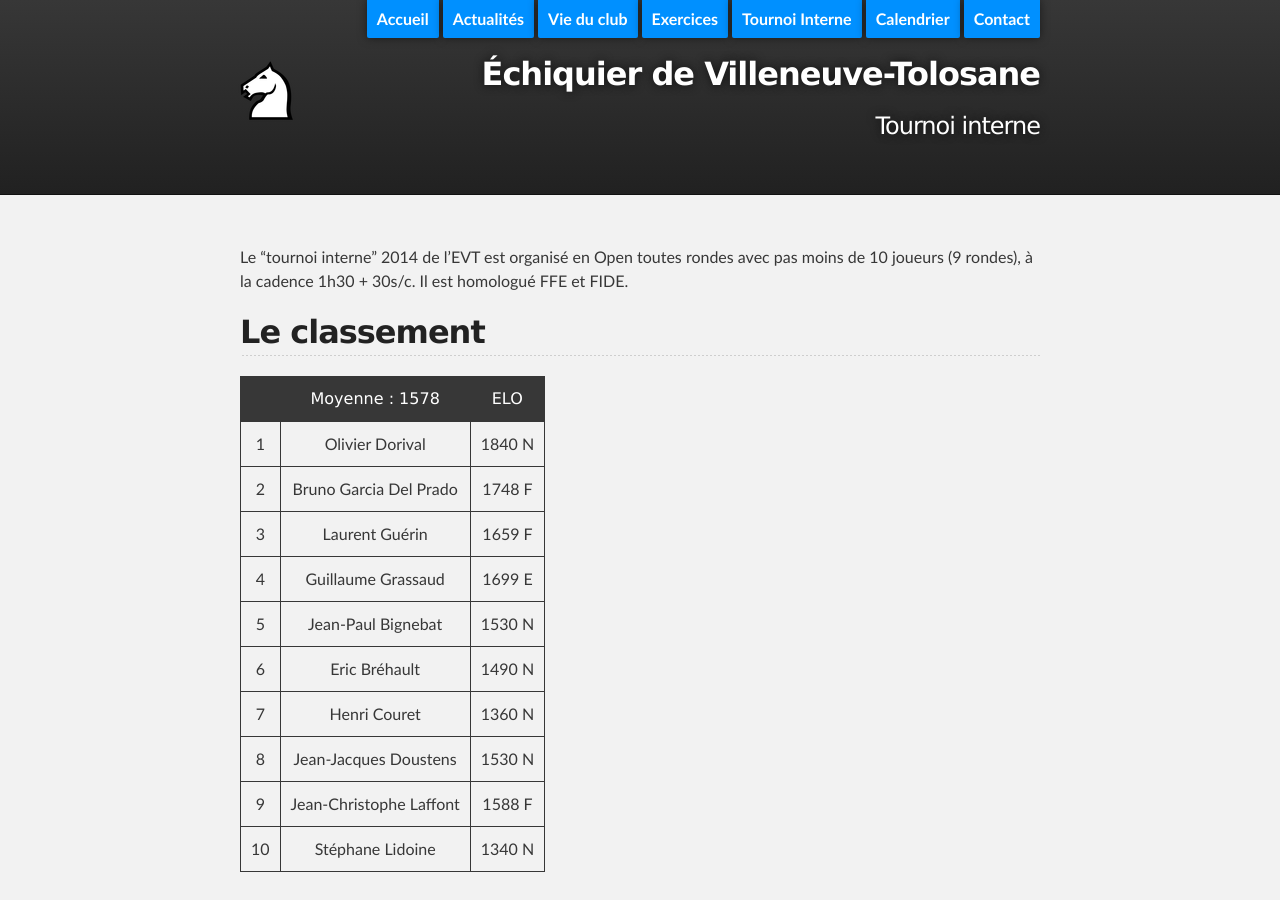
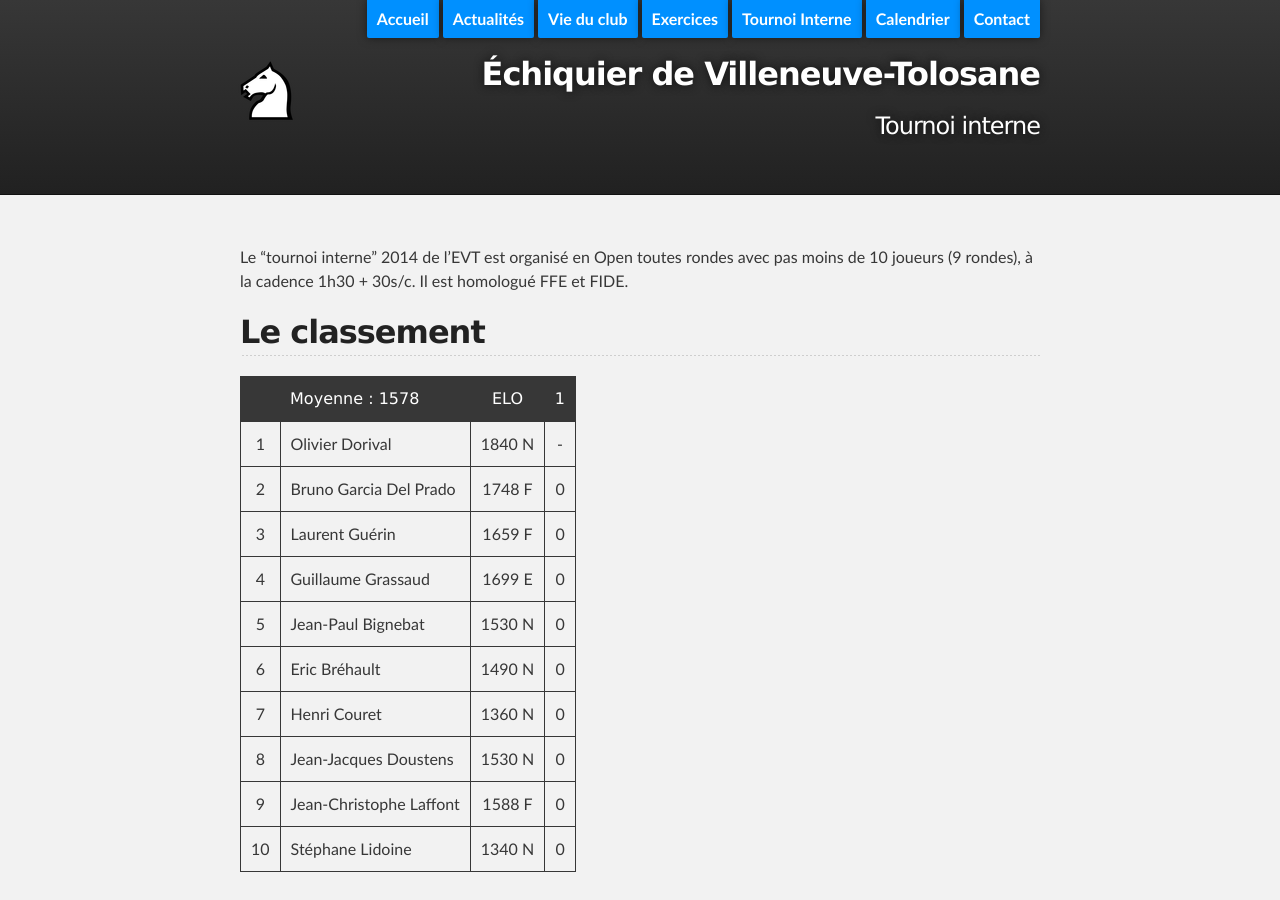
Before and after one commit to echiquier-villeneuve-tolosane/echiquier-villeneuve-tolosane.github.io, a Jekyll site: the page built from tournoiinterne.md, in a window 1280 px wide and 900 px high. Built offline with Jekyll 4.4.1, drawn with Linux system fonts in a browser that asks for light colours; nearby versions of some CDN libraries.

Commit message:
Updated tournoiinterne.md

```diff
--- a/tournoiinterne.md
+++ b/tournoiinterne.md
@@ -9,18 +9,18 @@
 
 ## Le classement
 
-|   | Moyenne : 1578          | ELO    |
-|:-:|:-----------------------:|:------:|
-|1  | Olivier Dorival 		  | 1840 N |
-|2  | Bruno Garcia Del Prado  | 1748 F |
-|3  | Laurent Guérin          | 1659 F |
-|4  | Guillaume Grassaud      | 1699 E |
-|5  | Jean-Paul Bignebat      | 1530 N |
-|6  | Eric Bréhault           | 1490 N |
-|7  | Henri Couret            | 1360 N |
-|8  | Jean-Jacques Doustens   | 1530 N |
-|9  | Jean-Christophe Laffont | 1588 F |
-|10 | Stéphane Lidoine        | 1340 N |
+|   | Moyenne : 1578          | ELO    | 1 |
+|:-:| ----------------------- |:------:|:-:|
+|1  | Olivier Dorival 		  | 1840 N | - |
+|2  | Bruno Garcia Del Prado  | 1748 F | 0 |
+|3  | Laurent Guérin          | 1659 F | 0 |
+|4  | Guillaume Grassaud      | 1699 E | 0 |
+|5  | Jean-Paul Bignebat      | 1530 N | 0 |
+|6  | Eric Bréhault           | 1490 N | 0 |
+|7  | Henri Couret            | 1360 N | 0 |
+|8  | Jean-Jacques Doustens   | 1530 N | 0 |
+|9  | Jean-Christophe Laffont | 1588 F | 0 |
+|10 | Stéphane Lidoine        | 1340 N | 0 |
 
 ## Le détail, ronde après ronde
 
```
